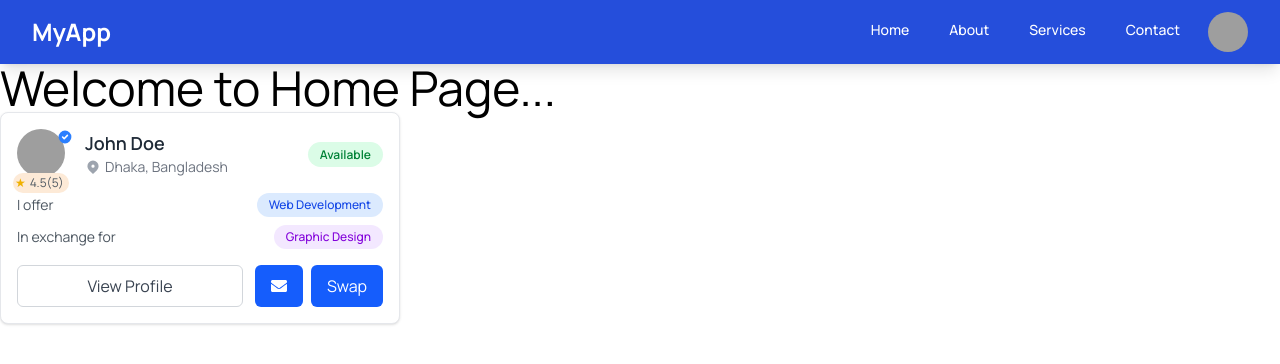
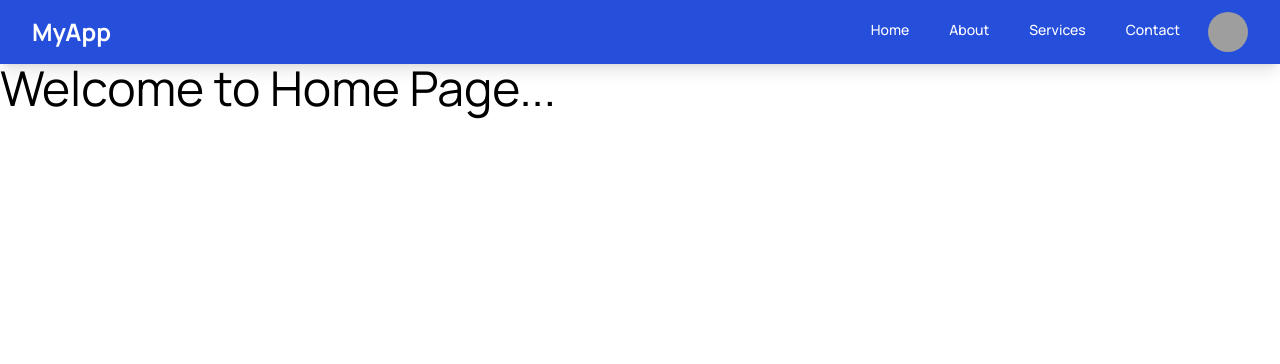
Before and after one commit to test-usa/clover-frontend, a React (Vite) app: page / in a window 1280 px wide. Shown: the top 364 px of the page. Built offline with nearby package versions, Linux system fonts and the light colour scheme; grey boxes are pictures that could not be loaded.

Commit message:
card component removed from the home

```diff
--- a/src/pages/Home.tsx
+++ b/src/pages/Home.tsx
@@ -1,4 +1,4 @@
-import ReUsableCard from "@/components/Reusable/ReUsableCard";
+
 import CommonWrapper from "../common/CommonWrapper";
 
 const Home = () => {
@@ -6,17 +6,7 @@ const Home = () => {
     <CommonWrapper>
       <div className="h-screen bg-website-color-lightGreen">
         <h1 className="text-5xl">Welcome to Home Page...</h1>
-        <ReUsableCard
-          avatarSrc="/path-to-avatar.jpg"
-          name="John Doe"
-          rating={4.5}
-          location="Dhaka, Bangladesh"
-          status="Available"
-          offerSkill="Web Development"
-          exchangeSkill="Graphic Design"
-          verifiedType="blue"
 
-        />
       </div>
     </CommonWrapper>
   );
```
